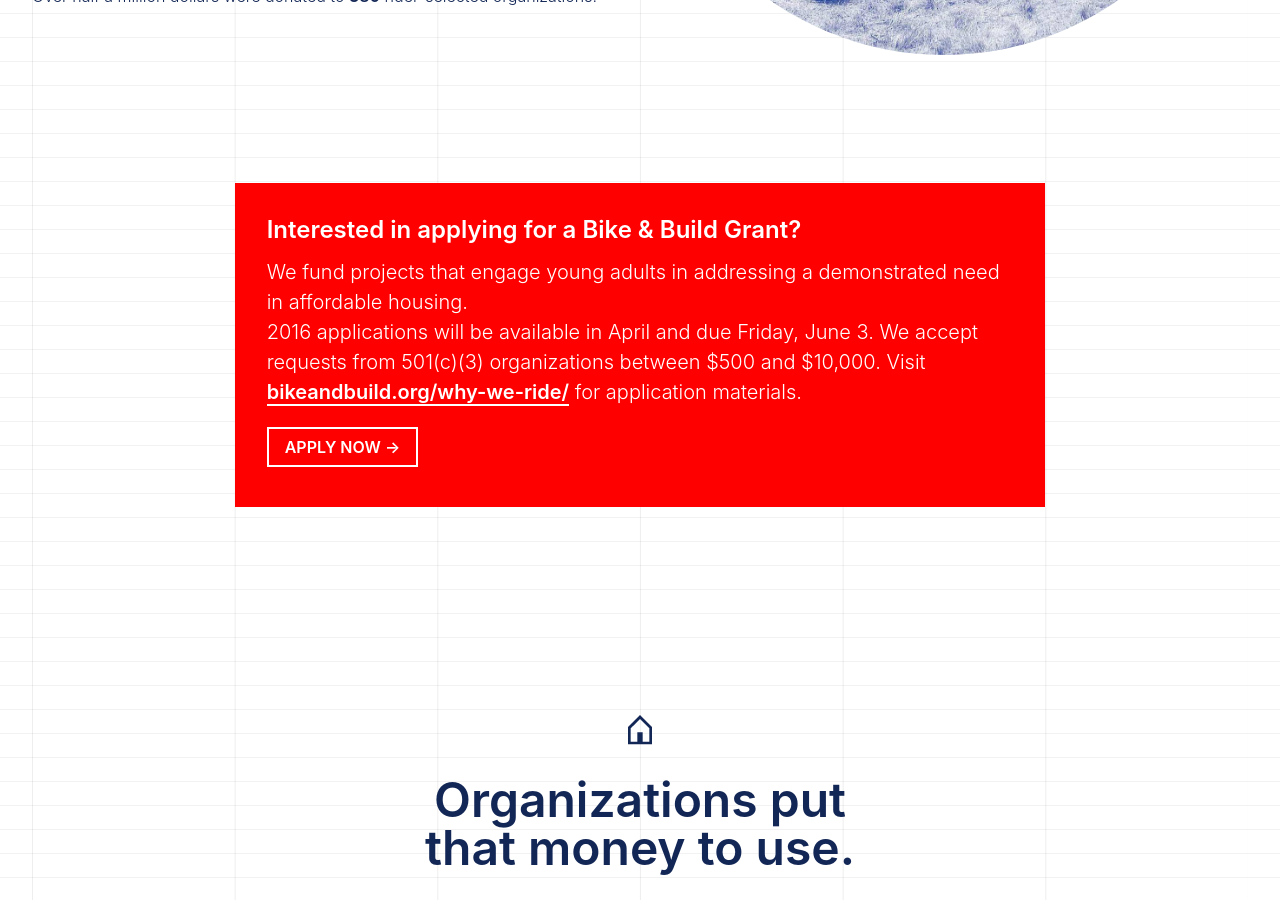
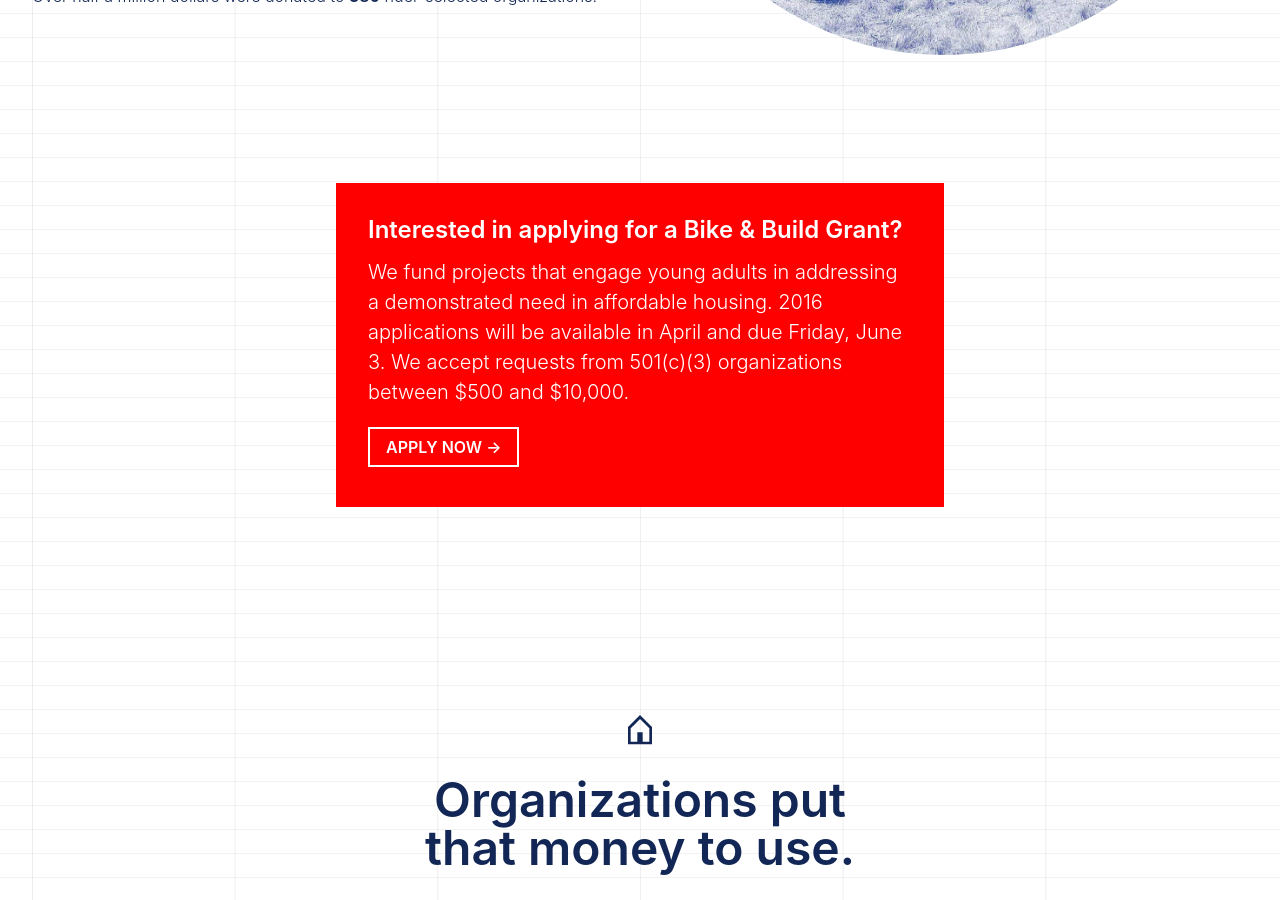
Before and after one commit to morf-studio/babar-2015, a Jekyll site: the page built from index.html, in a window 1280 px wide and 900 px high, scrolled down 10331 px. Built offline with Jekyll 4.4.1, drawn with Linux system fonts in a browser that asks for light colours; some of the changed text lies outside the part shown.

Commit message:
small tweaks before ship

```diff
--- a/_includes/footer.html
+++ b/_includes/footer.html
@@ -1,7 +1,7 @@
 <div id="Onward">
   <!-- On to 2016 -->
       <section class="pad-b-xl  relative z2">
-        <div class="pad-x-l text-center bg-navy white red-accent mar-b-xl">
+        <div class="pad-x-l pad-y-xxl text-center bg-navy white red-accent mar-b-xl">
           <header class="pad-y-xxl">
             <h1 class="caps bold"> On to </h1>
             <h1 class="number"> <span class="white">2016</span> </h1>
--- a/index.html
+++ b/index.html
@@ -482,11 +482,10 @@
           </div>
         </div>
 
-        <div class="col-12 m-col-8 bg-red white float-center">
+        <div class="col-12 m-col-8 l-col-6 bg-red white float-center">
           <article class="mar-y-xl pad-l">
             <h3> Interested in applying for a Bike & Build Grant? </h3>
-            <p class="h3"> We fund projects that engage young adults in addressing a demonstrated need in affordable housing. <br>
-              2016 applications will be available in April and due Friday, June 3. We accept requests from 501(c)(3) organizations between $500 and $10,000. Visit <a href="http://bikeandbuild.org/why-we-ride/" class="white">bikeandbuild.org/why-we-ride/</a> for application materials.</p>
+            <p class="h3"> We fund projects that engage young adults in addressing a demonstrated need in affordable housing. 2016 applications will be available in April and due Friday, June 3. We accept requests from 501(c)(3) organizations between $500 and $10,000.
             <div class="pad-y-m">
               <a href="http://bikeandbuild.org/why-we-ride/" class="button-white">APPLY NOW &rarr;</a>
             </div>
@@ -691,30 +690,29 @@
             <tr> <th>Unrestricted Net Assets </th> <th> 2015 </th> <th> 2014 </th></tr>
           </thead>
           <tbody>
-            <tr><td class="col-6"> Donations Income				          </td> <td class="col-3">1,488,248	</td> <td class="col-3">1,422,075 </td> </tr>
-            <tr><td class="col-6"> Application Fees				          </td> <td class="col-3">65,855	  </td> <td class="col-3">63,630</td> </tr>
-            <tr><td class="col-6"> Apparel Sales				            </td> <td class="col-3">37,575	  </td> <td class="col-3">31,683</td> </tr>
-            <tr><td class="col-6"> In-Kind Contributions		        </td> <td class="col-3">41,030	  </td> <td class="col-3">8,073</td> </tr>
-            <tr><td class="col-6"> Other Income				              </td> <td class="col-3">11,609	  </td> <td class="col-3">5,198</td> </tr>
-            <tr><td class="col-6"> Total Income				              </td> <td class="col-3">1,644,317	</td> <td class="col-3">1,530,659</td> </tr>
-            <tr><td class="col-6"> Assets Released from Restriction	</td> <td class="col-3">22,844	  </td> <td class="col-3"> 35,097</td> </tr>
-            <tr><td class="col-6"> <strong>Total Support and Revnue</strong>				  </td> <td class="col-3"><strong>1,667,161</strong>	</td> <td class="col-3"> <strong>1,565,756</strong></td> </tr>
+            <tr><td class="col-6"> Application Fees				          </td> <td class="col-3">$65,855	  </td> <td class="col-3">$63,630</td> </tr>
+            <tr><td class="col-6"> Apparel Sales				            </td> <td class="col-3">$37,575	  </td> <td class="col-3">$31,683</td> </tr>
+            <tr><td class="col-6"> In-Kind Contributions		        </td> <td class="col-3">$41,030	  </td> <td class="col-3">$8,073</td> </tr>
+            <tr><td class="col-6"> Other Income				              </td> <td class="col-3">$11,609	  </td> <td class="col-3">$5,198</td> </tr>
+            <tr><td class="col-6"> Total Income				              </td> <td class="col-3">$1,644,317	</td> <td class="col-3">$1,530,659</td> </tr>
+            <tr><td class="col-6"> Assets Released from Restriction	</td> <td class="col-3">$22,844	  </td> <td class="col-3">$35,097</td> </tr>
+            <tr><td class="col-6"> <strong>Total Support and Revnue</strong>				  </td> <td class="col-3"><strong>$1,667,161</strong>	</td> <td class="col-3"> <strong>1,565,756</strong></td> </tr>
           </tbody>
         </table>
-        <table class="float-center col-12 m-col-10 l-col-8 wow fadeInUp">
+        <table class="pad-t-l float-center col-12 m-col-10 l-col-8 wow fadeInUp">
           <thead>
-            <tr> <th class="pad-t-m">Expenses</th> <th> 2015 </th> <th> 2014 </th></tr>
+            <tr class=""> <th class="">Expenses</th> <th class=""> 2015 </th> <th class=""> 2014 </th></tr>
           </thead>
           <tbody>
-            <tr><td class="col-6"> Program Services				              </td><td class="col-3">1,263,899	  </td><td class="col-3">1,322,250</td> </tr>
-            <tr><td class="col-6"> Management and General				        </td><td class="col-3">271,444	    </td><td class="col-3">214,306</td> </tr>
-            <tr><td class="col-6"> Fundraising				                  </td><td class="col-3">  36,518	    </td><td class="col-3">43,008</td> </tr>
-            <tr><td class="col-6"> Total Expenses				                </td><td class="col-3">1,571,861	  </td><td class="col-3">1,579,564</td> </tr>
-            <tr><td class="col-6"> Change in Unrestricted Net Assets		</td><td class="col-3">95,300	      </td><td class="col-3">-13,808</td> </tr>
-            <tr><td class="col-6">Total Other Income					          </td><td class="col-3">0	          </td><td class="col-3">5,198 </td> </tr>
-            <tr><td class="col-6">Change, Total Net Assets					    </td><td class="col-3">127,388	    </td><td class="col-3">-84 </td> </tr>
-            <tr><td class="col-6">Net Assets, Beginning					        </td><td class="col-3">208,147	    </td><td class="col-3">208,231</td></tr>
-            <tr><td class="col-6"> <strong> Net Assets, Ending </strong></td><td class="col-3"><strong>335,535</strong>	    </td><td class="col-3"><strong>208,147</strong></td></tr>
+            <tr><td class="col-6"> Program Services				              </td><td class="col-3">$1,263,899	  </td><td class="col-3">$1,322,250</td> </tr>
+            <tr><td class="col-6"> Management and General				        </td><td class="col-3">$271,444	    </td><td class="col-3">$214,306</td> </tr>
+            <tr><td class="col-6"> Fundraising				                  </td><td class="col-3">  $36,518	    </td><td class="col-3">$43,008</td> </tr>
+            <tr><td class="col-6"> Total Expenses				                </td><td class="col-3">$1,571,861	  </td><td class="col-3">$1,579,564</td> </tr>
+            <tr><td class="col-6"> Change in Unrestricted Net Assets		</td><td class="col-3">$95,300	      </td><td class="col-3">$-13,808</td> </tr>
+            <tr><td class="col-6">Total Other Income					          </td><td class="col-3">$0	          </td><td class="col-3">$5,198 </td> </tr>
+            <tr><td class="col-6">Change, Total Net Assets					    </td><td class="col-3">$127,388	    </td><td class="col-3">$-84 </td> </tr>
+            <tr><td class="col-6">Net Assets, Beginning					        </td><td class="col-3">$208,147	    </td><td class="col-3">$208,231</td></tr>
+            <tr><td class="col-6"> <strong> Net Assets, Ending </strong></td><td class="col-3"><strong>$335,535</strong>	    </td><td class="col-3"><strong>$208,147</strong></td></tr>
 
           </tbody>
         </table>
```
Also changed, not shown: 2 other files.
